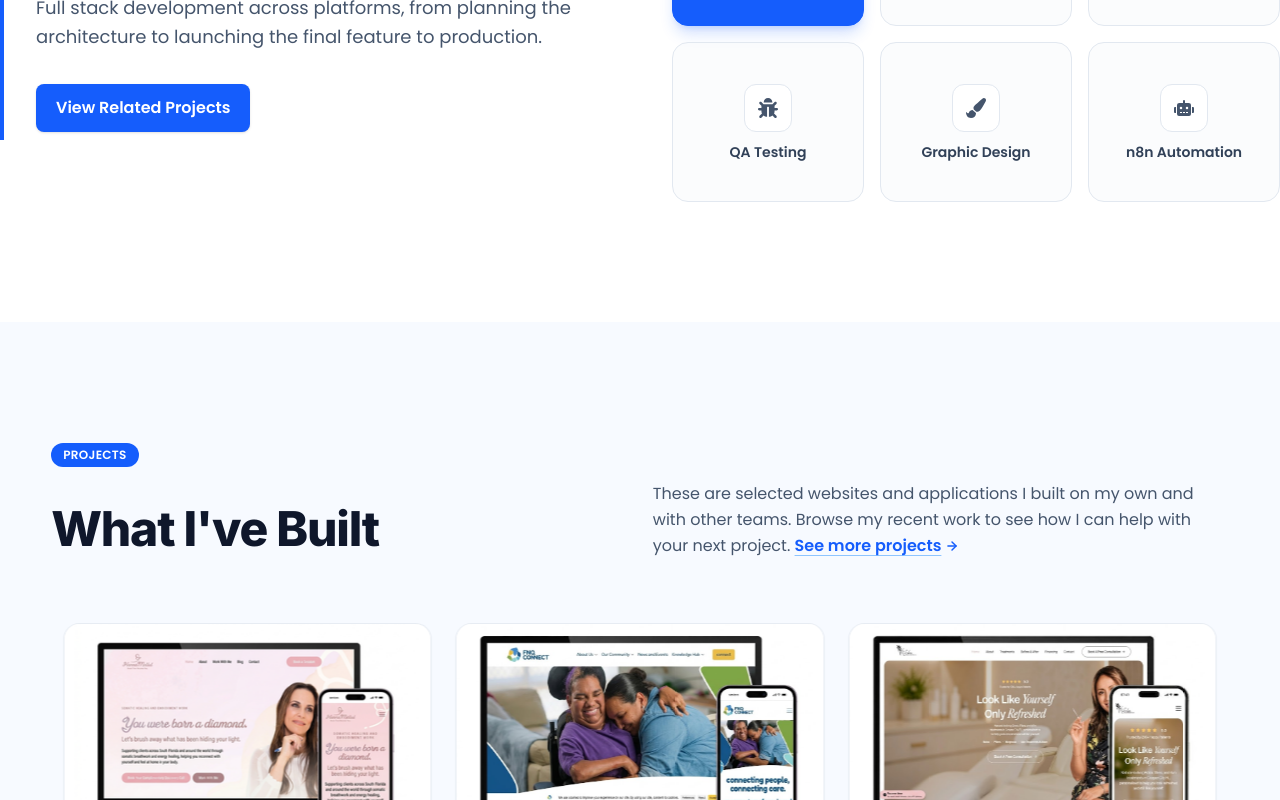
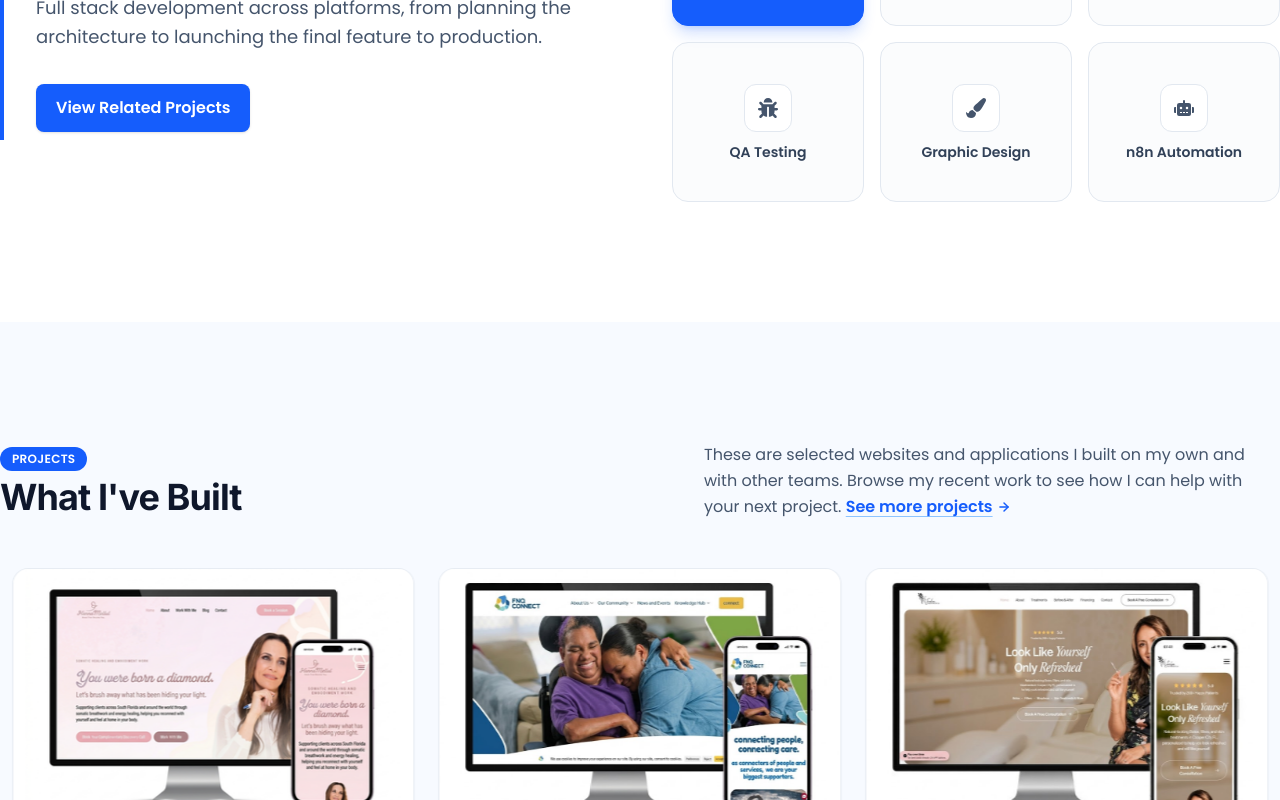
Before and after one commit to johnmarkfrias/jmfrias-portfolio, a React (Vite) app: page / in a window 1280 px wide. Shown: the part 2000-2800 px from the top of the page. Built offline with nearby package versions, Linux system fonts and the light colour scheme.

Commit message:
fixed project section

```diff
--- a/src/components/sections/About.jsx
+++ b/src/components/sections/About.jsx
@@ -41,7 +41,7 @@ function About() {
   };
 
   return (
-    <Section>
+    <Section className="bg-blue-50/50">
       <Container>
         <div className="grid grid-cols-1 lg:grid-cols-2 gap-10 md:gap-12 lg:gap-16 items-center">
 
@@ -49,7 +49,7 @@ function About() {
           <div className="w-full min-w-0 flex items-center justify-center px-2 sm:px-4">
             <div
               aria-label="Interactive graduation portrait deck"
-              className="relative w-full max-w-[220px] sm:max-w-[320px] md:max-w-[400px] lg:max-w-[430px] aspect-[3/4] flex items-center justify-center [perspective:1200px]"
+              className="relative w-full max-w-[260px] sm:max-w-[340px] md:max-w-[400px] lg:max-w-[430px] aspect-[3/4] flex items-center justify-center [perspective:1200px]"
             >
               {PHOTOS.map((photo, index) => (
                 <div
@@ -57,7 +57,7 @@ function About() {
                   style={{
                     transitionTimingFunction: "cubic-bezier(0.34, 1.25, 0.64, 1)",
                   }}
-                  className={`absolute inset-0 rounded-2xl overflow-hidden border-2 bg-slate-900 transition-all duration-[900ms] will-change-transform select-none ${getCardStyle(
+                  className={`absolute inset-0 rounded-3xl overflow-hidden border-2 bg-slate-900 transition-all duration-[900ms] will-change-transform select-none ${getCardStyle(
                     index
                   )}`}
                 >
--- a/src/components/sections/Projects.jsx
+++ b/src/components/sections/Projects.jsx
@@ -4,6 +4,8 @@ import { useState, useEffect, useCallback, useMemo } from "react";
 import { Link } from "react-router-dom";
 import { projects } from "../../data/projects";
 import ProjectCard from "../common/ProjectCard";
+import Section from "../layout/Section";
+import Container from "../layout/Container";
 import SectionBadge from "../common/SectionBadge";
 
 function Projects() {
@@ -77,20 +79,22 @@ function Projects() {
   }, [isHovered, nextSlide]);
 
   return (
-    <section
+    <Section
       id="projects"
-      aria-labelledby="projects-heading"
-      className="bg-blue-50/50 py-[60px] md:py-[80px] lg:py-[100px] xl:py-[120px] overflow-hidden"
+      aria-label="Projects Section"
+      className="bg-blue-50/50 overflow-hidden"
     >
-      <div className="max-w-[1440px] mx-auto px-[4%] 2xl:px-8">
+      <Container>
 
         {/* Two-Column Header Block */}
-        <div className="flex flex-col md:flex-row md:items-end justify-between gap-8 lg:gap-16 mb-12 md:mb-16">
+        <div className="flex flex-col md:flex-row md:items-end justify-between gap-6 lg:gap-16 mb-8 md:mb-12">
           <div className="text-left shrink-0">
-            <SectionBadge>PROJECTS</SectionBadge>
+            <div className="-mb-2 sm:-mb-3">
+              <SectionBadge>PROJECTS</SectionBadge>
+            </div>
             <h2
               id="projects-heading"
-              className="text-3xl sm:text-4xl lg:text-5xl font-extrabold text-slate-900 mt-4 leading-tight tracking-tight"
+              className="text-2xl sm:text-3xl md:text-4xl font-bold text-slate-900 leading-tight tracking-tight"
             >
               What I've Built
             </h2>
@@ -221,8 +225,8 @@ function Projects() {
           </div>
         </div>
 
-      </div>
-    </section>
+      </Container>
+    </Section>
   );
 }
 
```
